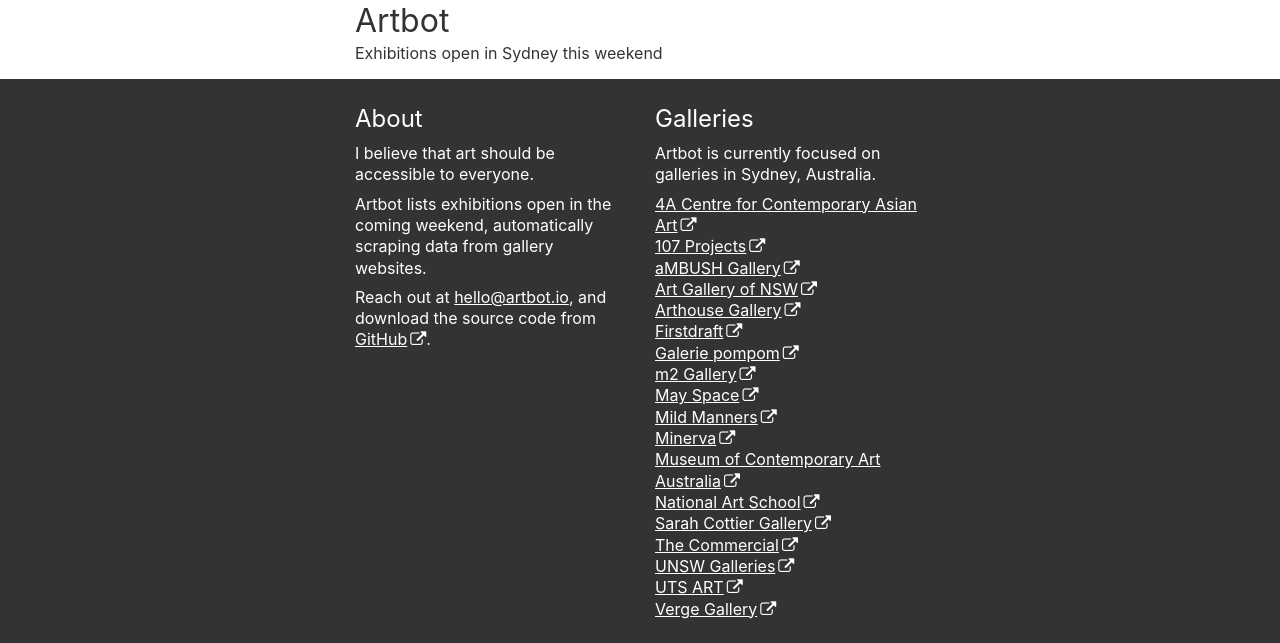
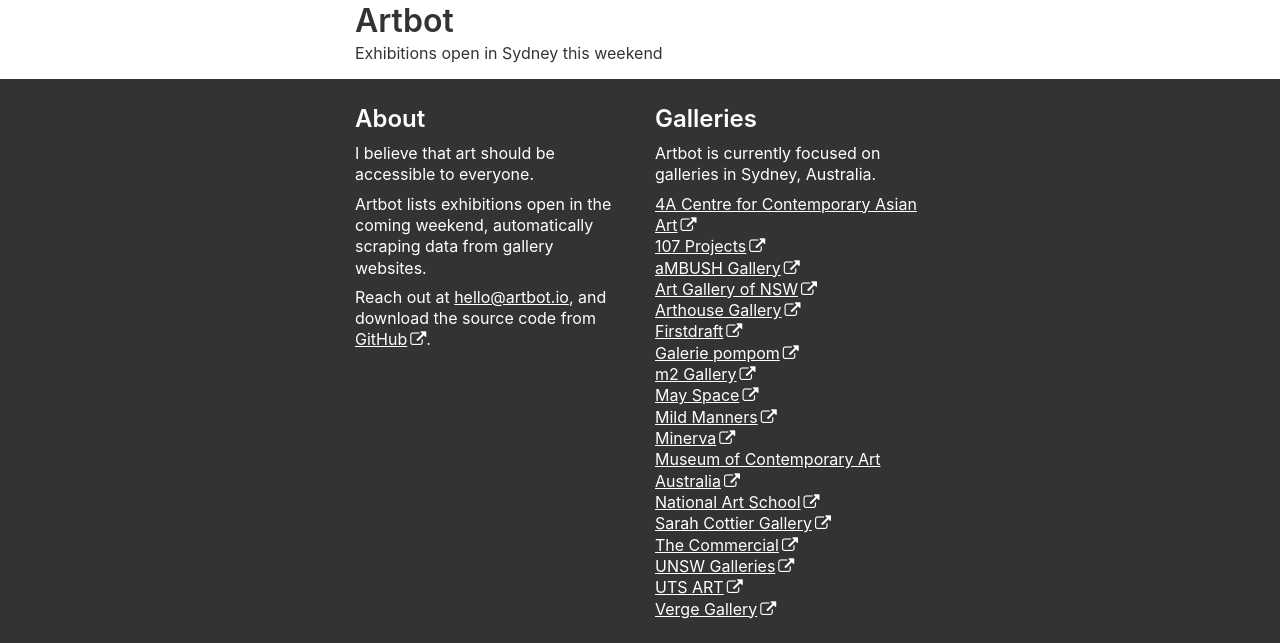
Before and after one commit to coreymcdermott/artbot, a Django app: page / in a window 1280 px wide. Shown: the top 643 px of the page. Run offline with Django 3.2, Linux system fonts and the light colour scheme; data that the repository does not hold is empty.

Commit message:
Tweaked heading weight for clarity.

```diff
--- a/artbot_website/static/css/artbot.css
+++ b/artbot_website/static/css/artbot.css
@@ -26,9 +26,9 @@
   line-height: 1.333;
 }
 
-h1 { font-size: 2.0em; margin-bottom: 0.0rem; }
+h1 { font-size: 2.0em; margin-bottom: 0.0rem; font-weight: 600; }
 h2 { font-size: 1.0em; margin-bottom: 0.5rem; }
-h3 { font-size: 1.5em; margin-bottom: 0.5rem; }
+h3 { font-size: 1.5em; margin-bottom: 0.5rem; font-weight: 600; }
 h4 { font-size: 1.0em; margin-bottom: 0.5rem; }
 
 small, .font_small {
```
